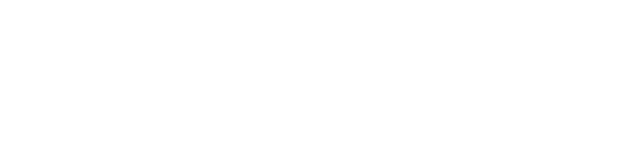
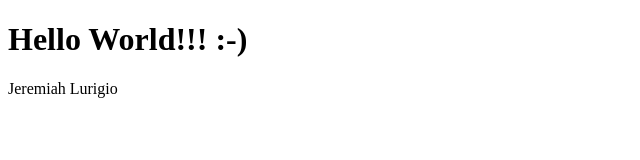
Before and after one commit to jeremiahlurigio/jeremiahlurigio.github.io, a plain HTML site: page HelloWorld!!/index.html in a window 1280 px wide. Shown: the whole page, without its empty margins (0-640 px from the left). Drawn offline with Linux system fonts and the light colour scheme.

Commit message:
Hello World !!

```diff
--- a/HelloWorld!!/index.html
+++ b/HelloWorld!!/index.html
@@ -4,9 +4,10 @@
         <meta charset="UTF-8">
         <meta http-equiv="X-UA-Compatible" content="IE=edge">
         <meta name="viewport" content="width=device-width, initial-scale=1.0">
-        <title>Document</title>
+        <title>Hello World!!</title>
     </head>
     <body>
-
+        <h1>Hello World!!! :-)</h1>
+        <p>Jeremiah Lurigio</p>
     </body>
 </html>
```
